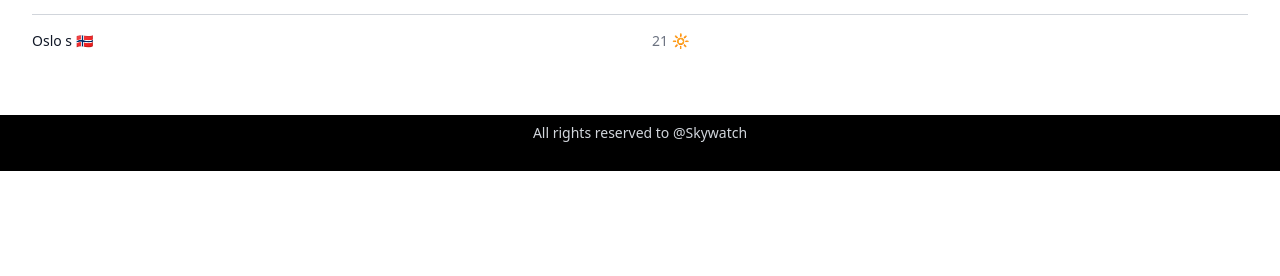
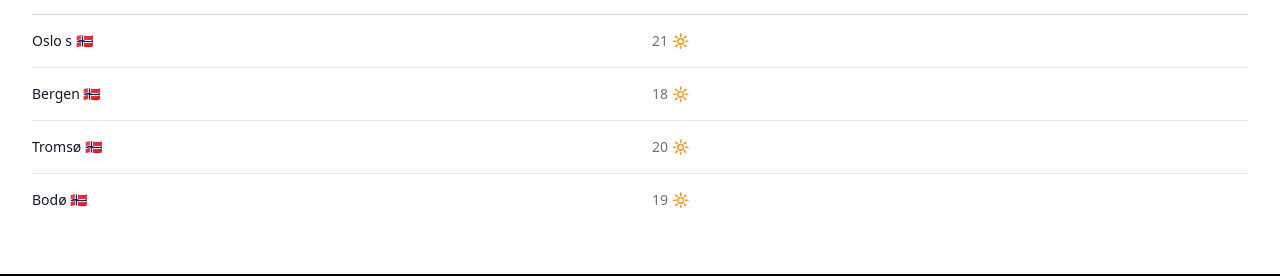
Before and after one commit to IsacHolstad/skywatch, a React (Create React App) app: page / in a window 1280 px wide. Shown: the part 1258-1534 px from the top of the page. Before the commit the page ends 1429 px from the top, so only its background shows below. Built offline with nearby package versions, Linux system fonts and the light colour scheme.

Commit message:
more places added

```diff
--- a/src/components/WeatherSection.js
+++ b/src/components/WeatherSection.js
@@ -1,5 +1,8 @@
 const people = [
     { place: 'Oslo s 🇳🇴 ', title: '21 🔆 ' },
+    { place: 'Bergen 🇳🇴', title: '18 🔆'},
+    { place: 'Tromsø 🇳🇴', title: '20 🔆'},
+    { place: 'Bodø 🇳🇴', title: '19 🔆'}
     // More people...
 ]
 
```
